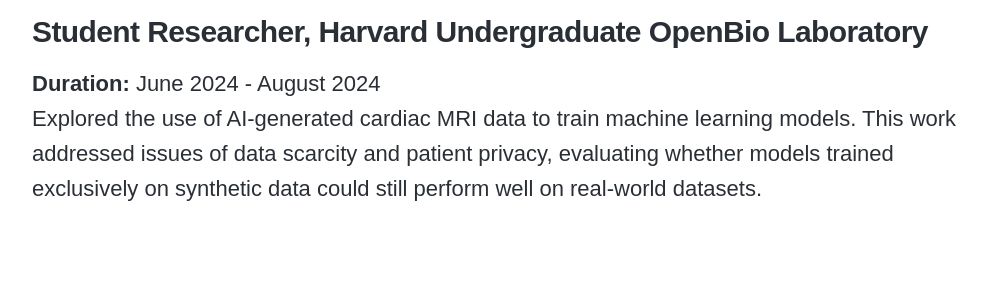
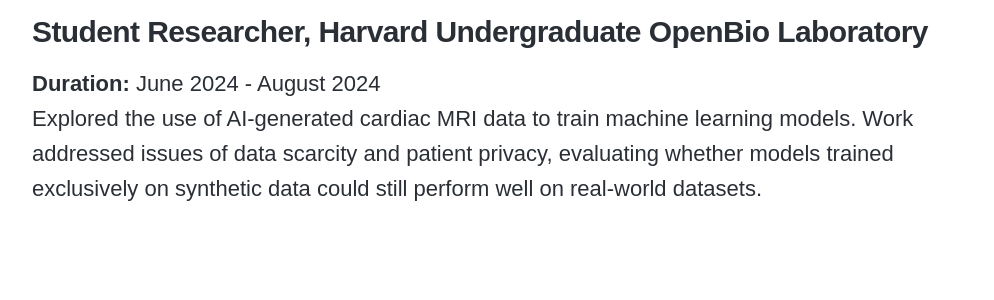
Before and after one commit to anya-chauhan/anya-chauhan.github.io, a Jekyll site: the page built from _pages/Resume.md, in a window 1280 px wide and 900 px high, scrolled down 2826 px. Shown: the part 154-454 px from the top of the window, without its empty margins (138-1132 px from the left). Built offline with Jekyll 4.4.1, drawn with Linux system fonts in a browser that asks for light colours; nearby versions of some CDN libraries; some web fonts are replaced.

Commit message:
Update Resume.md

```diff
--- a/_pages/Resume.md
+++ b/_pages/Resume.md
@@ -65,7 +65,7 @@
 
 ### Student Researcher, Harvard Undergraduate OpenBio Laboratory
 **Duration:** June 2024 - August 2024
-<br>Explored the use of AI-generated cardiac MRI data to train machine learning models. This work addressed issues of data scarcity and patient privacy, evaluating whether models trained exclusively on synthetic data could still perform well on real-world datasets.
+<br>Explored the use of AI-generated cardiac MRI data to train machine learning models. Work addressed issues of data scarcity and patient privacy, evaluating whether models trained exclusively on synthetic data could still perform well on real-world datasets.
 
 <br>
 
```
